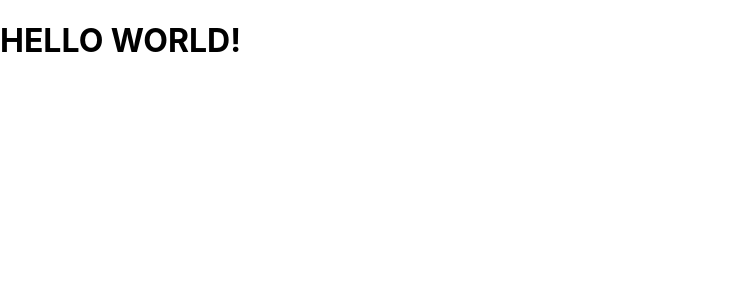
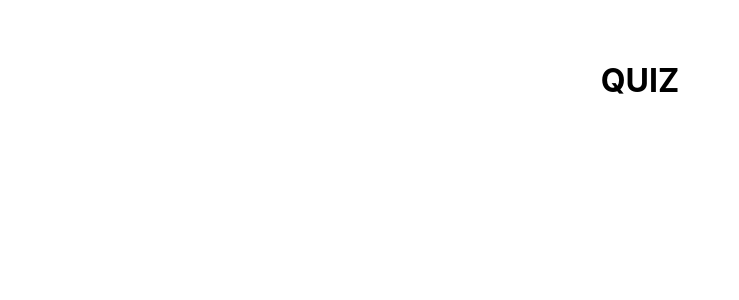
Before and after one commit to ShotAlex/quize, a React (Create React App) app: page / in a window 1280 px wide. Shown: the top 300 px of the page, without its empty margins (0-739 px from the left). Built offline with nearby package versions, Linux system fonts and the light colour scheme.

Commit message:
feat: add ActiveQuiz component

```diff
--- a/src/HOC/Layout/Layout.jsx
+++ b/src/HOC/Layout/Layout.jsx
@@ -4,10 +4,9 @@ import classes from './Layout.module.css'
 class Layout extends  React.Component{
   render() {
     return (
-      <div className={classes.layout}>
-
+      <div className={classes.Layout}>
         <main>
-          <h1>Hello world!</h1>
+          {this.props.children}
         </main>
       </div>
     )
--- a/src/HOC/Layout/Layout.module.css
+++ b/src/HOC/Layout/Layout.module.css
@@ -1,7 +1,7 @@
-.layout {
+.Layout {
     text-transform: uppercase;
 }
 
-.layout main {
+.Layout main {
 
 }
--- /dev/null
+++ b/src/components/ActiveQuiz/ActiveQuiz.module.css
@@ -0,0 +1,3 @@
+.ActiveQuiz {
+
+}
--- /dev/null
+++ b/src/containers/Quize/Quiz.js
@@ -0,0 +1,18 @@
+import React, {Component} from 'react';
+import classes from './Quiz.module.css'
+
+class Quiz extends Component {
+  state = {
+    quiz : []
+  }
+
+  render() {
+    return (
+      <div className={classes.Quiz}>
+        <h1>Quiz</h1>
+      </div>
+    );
+  }
+}
+
+export default Quiz;
--- /dev/null
+++ b/src/containers/Quize/Quiz.module.css
@@ -0,0 +1,6 @@
+.Quiz {
+    display: flex;
+    justify-content: center;
+    flex-grow: 1;
+    padding: 40px;
+}
```
Also changed, not shown: src/components/ActiveQuiz/ActiveQuiz.js (added, +12 -0 lines).
